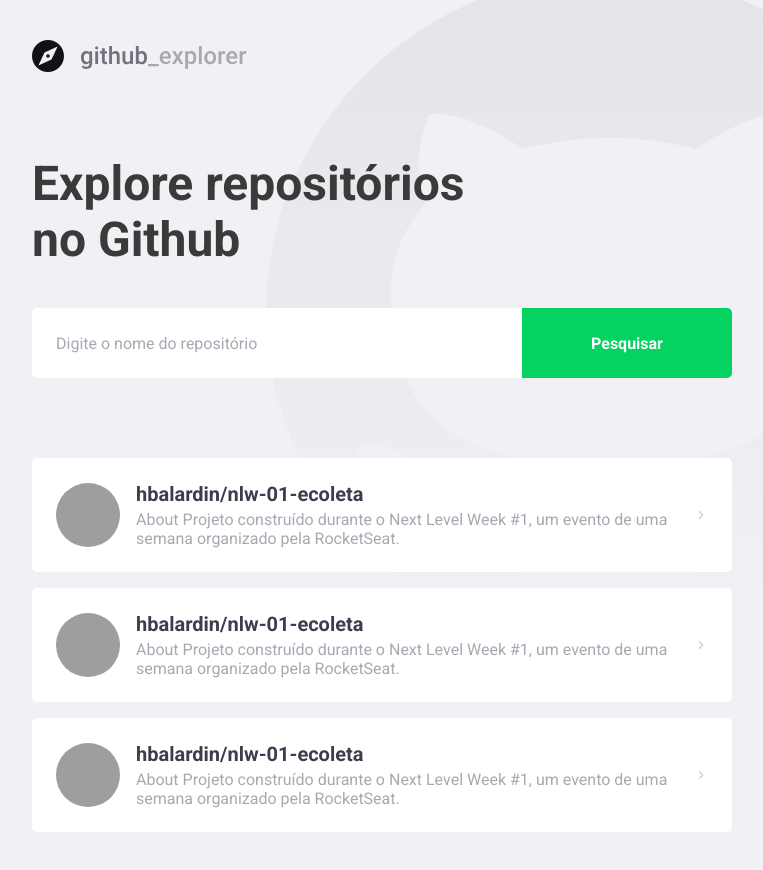
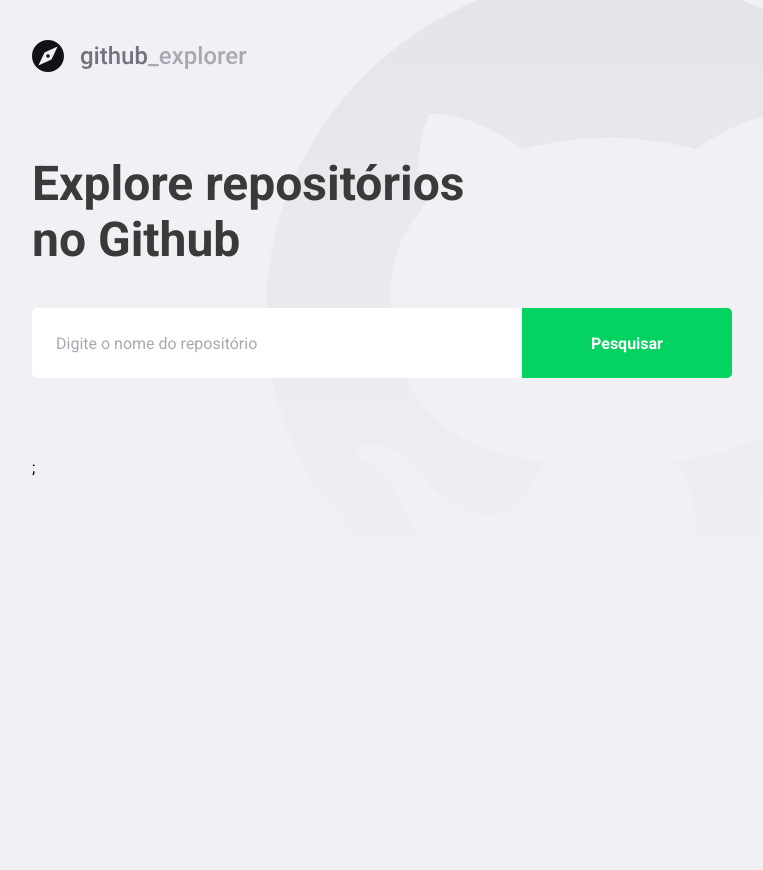
Before and after one commit to hbalardin/gostack-level-03-first-react-project, a React (Create React App) app: page / in a window 1280 px wide. Shown: the whole page, without its empty margins (148-911 px from the left). After the commit the page ends 800 px from the top, so only its background shows below. Built offline with nearby package versions, Linux system fonts and the light colour scheme; grey boxes are pictures that could not be loaded.

Commit message:
module 2: (4/9) finished

```diff
--- a/package.json
+++ b/package.json
@@ -10,6 +10,7 @@
     "@types/node": "^12.0.0",
     "@types/react": "^16.9.0",
     "@types/react-dom": "^16.9.0",
+    "axios": "^0.19.2",
     "polished": "^3.6.5",
     "react": "^16.13.1",
     "react-dom": "^16.13.1",
--- a/src/pages/Dashboard/index.tsx
+++ b/src/pages/Dashboard/index.tsx
@@ -1,68 +1,70 @@
-import React from "react";
+import React, { useState, FormEvent } from "react";
 import { FiChevronRight } from "react-icons/fi";
+import api from "../../services/api";
 
 import logo from "../../assets/logo.svg";
 
 import { Title, Form, Repositories } from "./styles";
 
-const Dashboard: React.FC = () => (
+interface Repository {
+  full_name: string;
+  description: string;
+  owner: {
+    login: string;
+    avatar_url: string;
+  };
+}
+
+const Dashboard: React.FC = () => {
+  const [newRepo, setNewRepo] = useState("");
+  const [repositories, setRepositories] = useState<Repository[]>([]);
+
+  async function handleAddRepository(
+    event: FormEvent<HTMLFormElement>
+  ): Promise<void> {
+    event.preventDefault();
+
+    const response = await api.get<Repository>(`repos/${newRepo}`);
+
+    const repository = response.data;
+
+    setRepositories([...repositories, repository]);
+    setNewRepo("");
+  }
+
+  return (
     <>
       <img src={logo} alt="Github Explorer" />
       <Title>Explore repositórios no Github</Title>
 
-    <Form>
-      <input placeholder="Digite o nome do repositório" />
+      <Form onSubmit={handleAddRepository}>
+        <input
+          placeholder="Digite o nome do repositório"
+          value={newRepo}
+          onChange={(e) => setNewRepo(e.target.value)}
+        />
         <button type="submit">Pesquisar</button>
       </Form>
 
       <Repositories>
-      <a href="teste">
+        {repositories.map((repository) => (
+          <a key={repository.full_name} href="teste">
             <img
-          src="https://avatars0.githubusercontent.com/u/66559169?s=460&u=d9fc14cbe3fc2f8d9017f40ecec27fac35ce8867&v=4"
-          alt="Henrique Balardin"
+              src={repository.owner.avatar_url}
+              alt={repository.owner.login}
             />
             <div>
-          <strong>hbalardin/nlw-01-ecoleta</strong>
-          <p>
-            About Projeto construído durante o Next Level Week #1, um evento de
-            uma semana organizado pela RocketSeat.
-          </p>
+              <strong>{repository.full_name}</strong>
+              <p>{repository.description}</p>
             </div>
 
             <FiChevronRight size={20} />
           </a>
-      <a href="teste">
-        <img
-          src="https://avatars0.githubusercontent.com/u/66559169?s=460&u=d9fc14cbe3fc2f8d9017f40ecec27fac35ce8867&v=4"
-          alt="Henrique Balardin"
-        />
-        <div>
-          <strong>hbalardin/nlw-01-ecoleta</strong>
-          <p>
-            About Projeto construído durante o Next Level Week #1, um evento de
-            uma semana organizado pela RocketSeat.
-          </p>
-        </div>
-
-        <FiChevronRight size={20} />
-      </a>
-      <a href="teste">
-        <img
-          src="https://avatars0.githubusercontent.com/u/66559169?s=460&u=d9fc14cbe3fc2f8d9017f40ecec27fac35ce8867&v=4"
-          alt="Henrique Balardin"
-        />
-        <div>
-          <strong>hbalardin/nlw-01-ecoleta</strong>
-          <p>
-            About Projeto construído durante o Next Level Week #1, um evento de
-            uma semana organizado pela RocketSeat.
-          </p>
-        </div>
-
-        <FiChevronRight size={20} />
-      </a>
+        ))}
+        ;
       </Repositories>
     </>
   );
+};
 
 export default Dashboard;
--- a/src/pages/Dashboard/styles.ts
+++ b/src/pages/Dashboard/styles.ts
@@ -76,7 +76,8 @@
     }
 
     div {
-      margin-left: 16px;
+      margin: 0 16px;
+      flex: 1;
 
       strong {
         font-size: 20px;
--- /dev/null
+++ b/src/services/api.ts
@@ -0,0 +1,7 @@
+import axios from "axios";
+
+const api = axios.create({
+  baseURL: "https://api.github.com",
+});
+
+export default api;
```
Also changed, not shown: .eslintrc.json, 1 other file (tests, documents, lock files or other folders). Lines whose indentation alone changed are shown as unchanged.
